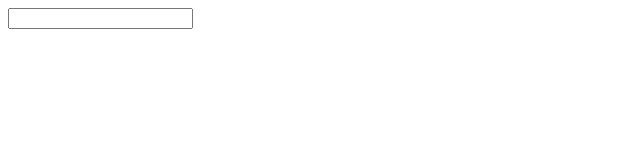
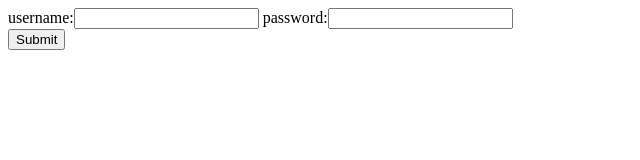
Before and after one commit to nibucherian/git-learning, a plain HTML site: page index.html in a window 1280 px wide. Shown: the whole page, without its empty margins (0-640 px from the left). Drawn offline with Linux system fonts and the light colour scheme.

Commit message:
second commit

```diff
--- a/index.html
+++ b/index.html
@@ -4,8 +4,12 @@
 	<title>git example</title>
 </head>
 <body>
-<form>
-	<input type="text" name="user">
+<form action="main.html">
+	<label>username:</label><input type="text" name="user">
+	<label>password:</label><input type="password" name="pass">
+	<br>
+	<input type="submit" name="ok">
+
 </form>
 </body>
 </html>
```
